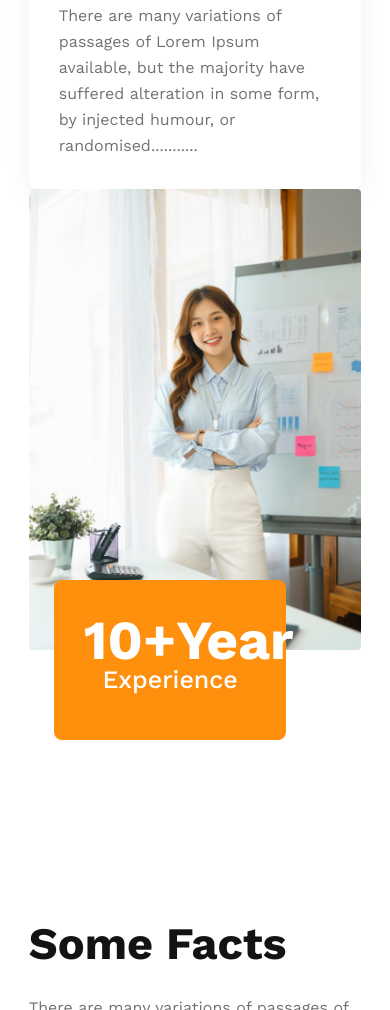
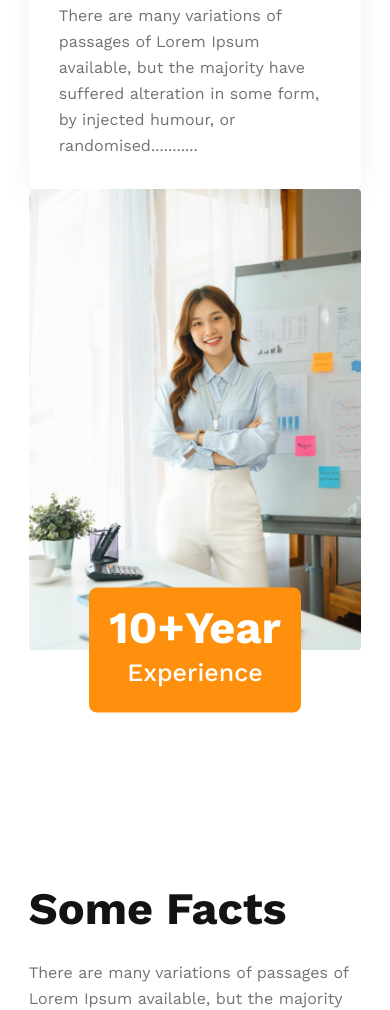
Before and after one commit to totansarker2/g3-architects, a plain HTML site: page index.html in a window 390 px wide. Shown: the part 4294-5304 px from the top of the page. Drawn offline with nearby package versions, Linux system fonts and the light colour scheme.

Commit message:
experience responsive bug fixed

```diff
--- a/style.css
+++ b/style.css
@@ -203,6 +203,12 @@ nav ul li a {
     width: 100%;
 }
 
+.service-section .s-img-container {
+    height: fit-content;
+    width: fit-content;
+    position: relative;
+}
+
 .service-section .s-img-container img {
     display: block;
     max-height: 100%;
@@ -213,23 +219,23 @@ nav ul li a {
     border-radius: 8px;
     background: #FF900E;
     color: #FFF;
-    padding: 50px 40px;
+    padding: 40px 20px;
     width: fit-content;
     display: flex;
     flex-direction: column;
     text-align: center;
+    gap: 10px;
     font-size: 25px;
     font-weight: 500;
     line-height: 40px;
 
-    position: relative;
-    bottom: 10%;
-    left: -15%;
-
+    position: absolute;
+    left: -18%; /*because s-wrapper is 80%*/
+    bottom: -10%;
 }
 
 .service-section .s-img-container .experience .big-txt {
-    font-size: 65px;
+    font-size: 60px;
     font-weight: 700;
 }
 
@@ -394,18 +400,22 @@ footer .f-description {
     }
 
     .service-section .s-img-container .experience {
-        padding: 40px 30px;
-        width: 70%;
-        bottom: 70px;
-        left:1em;
+        width: fit-content;
+        position: static;
+        margin: 0 auto;
+        transform: translateY(-50%);
+        -webkit-transform: translateY(-50%);
+        -moz-transform: translateY(-50%);
+        -ms-transform: translateY(-50%);
+        -o-transform: translateY(-50%);
+        padding: 20px;
+        gap: 5px;
     }
 
     .service-section .s-img-container .experience .big-txt {
-        font-size: 55px;
+        font-size: 45px;
         font-weight: 700;
     }
-
-
 
 
     .fact-section {
@@ -491,6 +501,20 @@ footer .f-description {
         width: 100%;
     }
 
+    .service-section .s-img-container {
+        height: 90vh;
+    }
+
+    .service-section .s-img-container .experience {
+        position: static;
+        margin: 0 auto;
+        transform: translateY(-50%);
+        -webkit-transform: translateY(-50%);
+        -moz-transform: translateY(-50%);
+        -ms-transform: translateY(-50%);
+        -o-transform: translateY(-50%);
+        width: fit-content !important;
+    }
 
     /* service-section */
     .service-section {
@@ -512,7 +536,7 @@ footer .f-description {
         padding: 40px 30px;
         width: 70%;
         bottom: 70px;
-        left:1em;
+        left: 1em;
     }
 
     .service-section .s-img-container .experience .big-txt {
```
